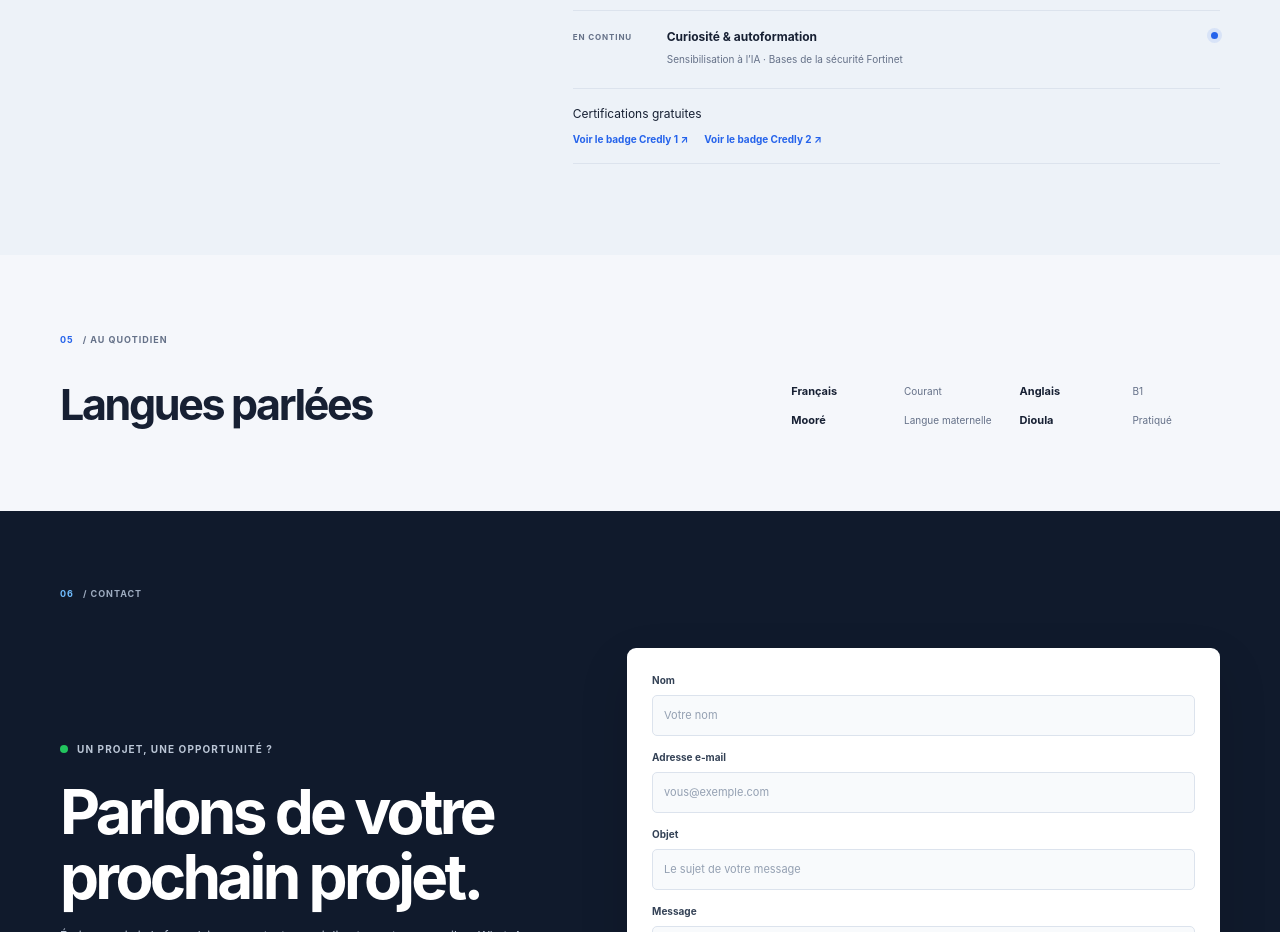
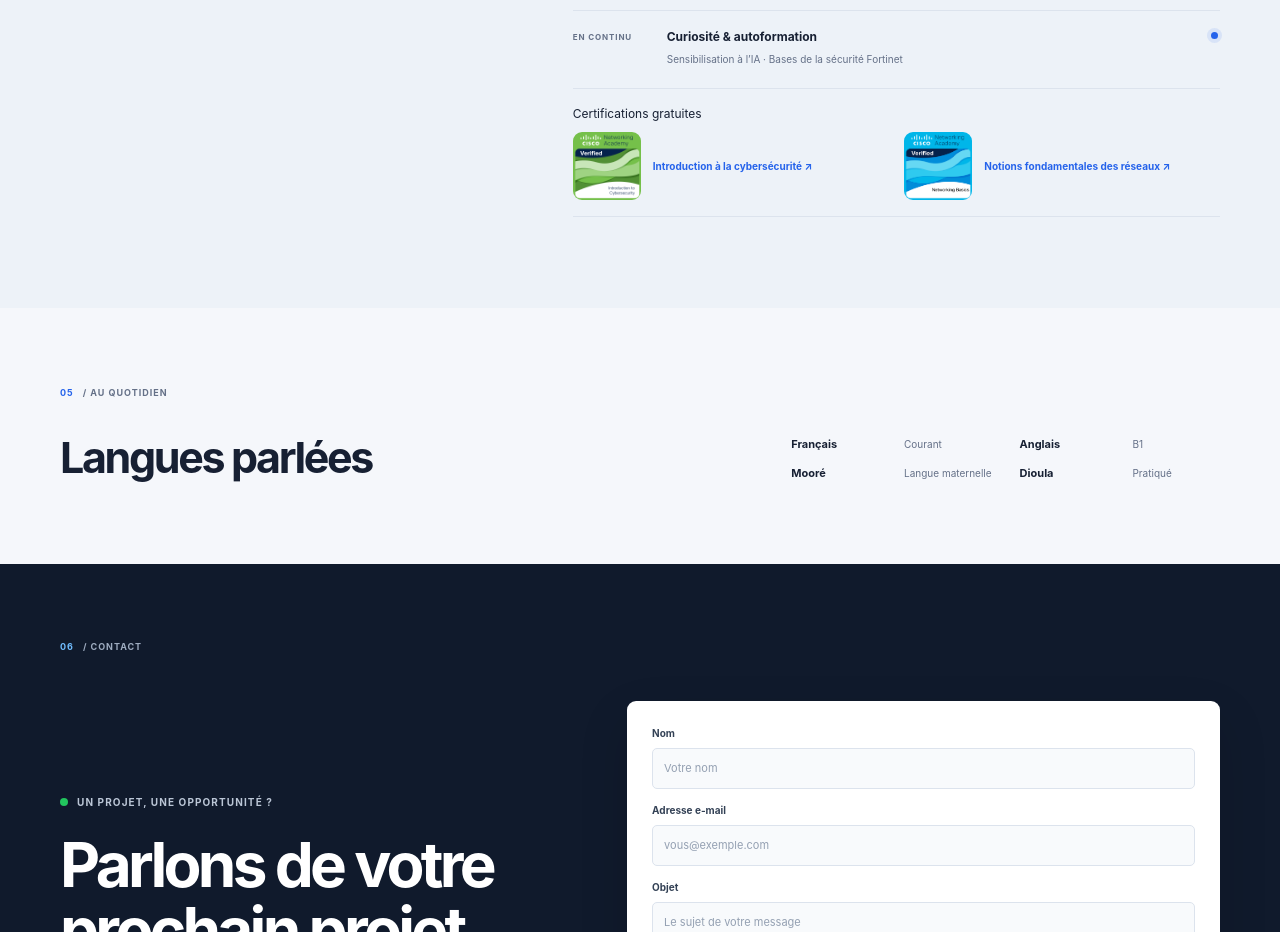
Before and after one commit to Anicetthec/Portefolio-AnicetOued, a React (Vite) app: page / in a window 1280 px wide. Shown: the part 3720-4652 px from the top of the page. Built offline with nearby package versions, Linux system fonts and the light colour scheme.

Commit message:
Afficher les certificats Cisco dans le portfolio

```diff
--- a/src/App.jsx
+++ b/src/App.jsx
@@ -177,8 +177,8 @@ const translations = {
     networkingAcademy: "Cisco Networking Academy · CCNA",
     networkingStudies: "Notions fondamentales des réseaux · Cybersécurité",
     certifications: "Certifications gratuites",
-    credlyBadgeOne: "Voir le badge Credly 1",
-    credlyBadgeTwo: "Voir le badge Credly 2",
+    credlyBadgeOne: "Introduction à la cybersécurité",
+    credlyBadgeTwo: "Notions fondamentales des réseaux",
     ongoing: "EN CONTINU",
     selfLearning: "Curiosité & autoformation",
     extraLearning: "Sensibilisation à l’IA · Bases de la sécurité Fortinet",
@@ -309,8 +309,8 @@ const translations = {
     networkingAcademy: "Cisco Networking Academy · CCNA",
     networkingStudies: "Networking fundamentals · Cybersecurity",
     certifications: "Free certifications",
-    credlyBadgeOne: "View Credly badge 1",
-    credlyBadgeTwo: "View Credly badge 2",
+    credlyBadgeOne: "Introduction to Cybersecurity",
+    credlyBadgeTwo: "Networking Basics",
     ongoing: "ONGOING",
     selfLearning: "Curiosity & self-learning",
     extraLearning: "AI awareness · Fortinet security fundamentals",
@@ -788,8 +788,14 @@ function App() {
                 <article className="timeline-item"><span className="timeline-date">{t("ongoing")}</span><div><h3>{t("selfLearning")}</h3><p>{t("extraLearning")}</p></div><span className="timeline-marker" /></article>
                 <div className="credential-links">
                   <h3>{t("certifications")}</h3>
-                  <a href="https://www.credly.com/badges/bd7c1edc-b6ab-4c90-b7e5-6077c5b05eaa/public_url" target="_blank" rel="noopener noreferrer">{t("credlyBadgeOne")} <span aria-hidden="true">↗</span></a>
-                  <a href="https://www.credly.com/badges/c8508620-4964-4218-a87b-3df608d94841/public_url" target="_blank" rel="noopener noreferrer">{t("credlyBadgeTwo")} <span aria-hidden="true">↗</span></a>
+                  <a className="credential-badge" href="https://www.credly.com/badges/bd7c1edc-b6ab-4c90-b7e5-6077c5b05eaa/public_url" target="_blank" rel="noopener noreferrer">
+                    <img src="/assets/introduction-to-cybersecurity.png" alt="Cisco Networking Academy Verified: Introduction to Cybersecurity" />
+                    <span>{t("credlyBadgeOne")} ↗</span>
+                  </a>
+                  <a className="credential-badge" href="https://www.credly.com/badges/c8508620-4964-4218-a87b-3df608d94841/public_url" target="_blank" rel="noopener noreferrer">
+                    <img src="/assets/networking-basics.png" alt="Cisco Networking Academy Verified: Networking Basics" />
+                    <span>{t("credlyBadgeTwo")} ↗</span>
+                  </a>
                 </div>
               </div>
             </div>
--- a/styles.css
+++ b/styles.css
@@ -205,6 +205,8 @@ h1, h2, h3, p { margin-top: 0; }
 .credential-links { display: flex; flex-wrap: wrap; align-items: center; gap: 9px 16px; padding: 16px 0; border-bottom: 1px solid var(--line); }
 .credential-links h3 { width: 100%; margin: 0; font-size: 12px; }
 .credential-links a { color: var(--blue); font-size: 10px; font-weight: 650; }
+.credential-links .credential-badge { display: flex; flex: 1 1 180px; align-items: center; gap: 12px; min-width: 0; color: var(--blue); }
+.credential-badge img { width: 68px; height: 68px; flex: 0 0 68px; border-radius: 9px; object-fit: cover; }
 
 .languages { padding-top: 78px; padding-bottom: 82px; }
 .language-content { display: flex; align-items: end; justify-content: space-between; gap: 30px; margin-top: 33px; }
```
Also changed, not shown: public/assets/introduction-to-cybersecurity.png (added), public/assets/networking-basics.png (added).
